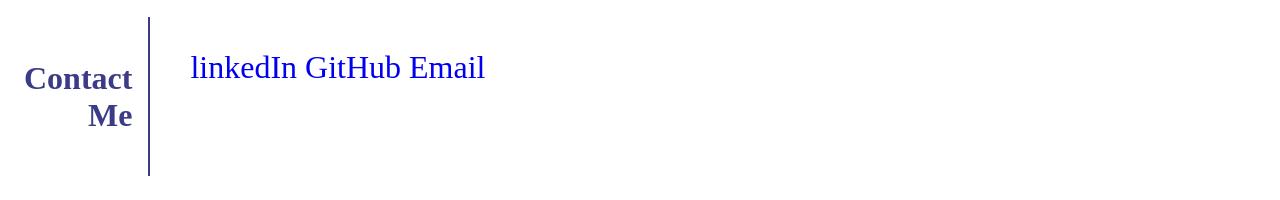
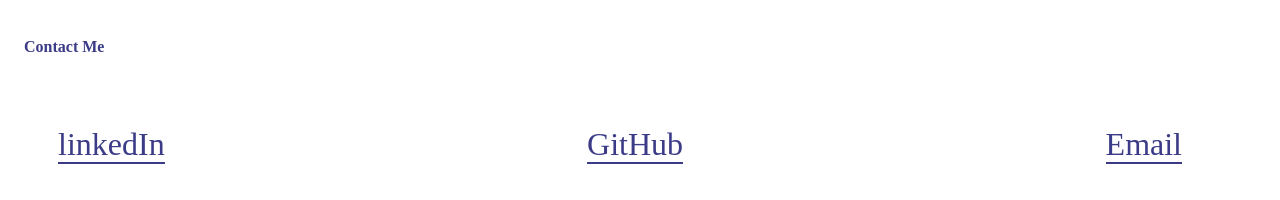
Before and after one commit to Tristenh/Professional-Portfolio, a plain HTML site: page index.html in a window 1280 px wide. Shown: the part 1641-1841 px from the top of the page. Drawn offline with Linux system fonts and the light colour scheme; a script that the page names is missing.

Commit message:
updated git submodel

```diff
--- a/index.html
+++ b/index.html
@@ -28,18 +28,18 @@
       />
     </div>
     <!-- about me -->
-    <section>
-    </section>
+    <section></section>
     <!-- work -->
     <section class="grid-control">
       <h2 class="aboutMe">About me</h2>
       <div id="about" class="about">
         <p>
-          Welcome to my profile! I am currently enrolled in the coding bootcamp at
-          Sydney University Online, pursuing a career change and acquiring new
-          skills. My goal is to become more productive and make the most of my
-          time compared to my previous experiences. Through this program, I can
-          enjoy a structured learning environment and enhance my coding abilities.
+          Welcome to my profile! I am currently enrolled in the coding bootcamp
+          at Sydney University Online, pursuing a career change and acquiring
+          new skills. My goal is to become more productive and make the most of
+          my time compared to my previous experiences. Through this program, I
+          can enjoy a structured learning environment and enhance my coding
+          abilities.
         </p>
         <p>
           Since December 2022, I have been self-teaching myself how to code.
@@ -48,8 +48,8 @@
         </p>
         <p>
           During my free time, when I manage to find some, I love to go camping
-          with my brothers. Nature fascinates me, and I often embark on refreshing
-          bush walks, appreciating the beauty of the outdoors.
+          with my brothers. Nature fascinates me, and I often embark on
+          refreshing bush walks, appreciating the beauty of the outdoors.
         </p>
       </div>
       <div id="work" class="work">
@@ -119,9 +119,10 @@
       </article>
       <!-- end article-5 -->
       <!-- footer -->
+      <h4>Contact Me</h4>
+    </section>
       <footer>
         <div id="contact" class="contact">
-          <h4>Contact Me</h4>
         </div>
         <ul>
           <li>
@@ -134,7 +135,6 @@
           <li><a href="mailto:tristenhobba1@gmail.com">Email</a></li>
         </ul>
       </footer>
-    </section>
     <script src="./app.js"></script>
   </body>
 </html>
--- a/styles.css
+++ b/styles.css
@@ -88,10 +88,20 @@ article img:hover{
         padding-right: 1rem;
 
     }
-    footer{
+    footer ul {
         display: flex;
+        justify-content: space-between;
+        align-items: center;
         font-size: 2rem;
-    }
+      }
+
+      footer a {
+        color: rgb(59, 59, 135);
+        border-bottom: 2px solid rgb(59, 59, 135);
+        text-align: justify;
+        flex-grow: 1;
+        margin: 0 10px;
+      }
 }
 @media screen and (max-width: 768px){
     body{
```
Also changed, not shown: 1 other file.
